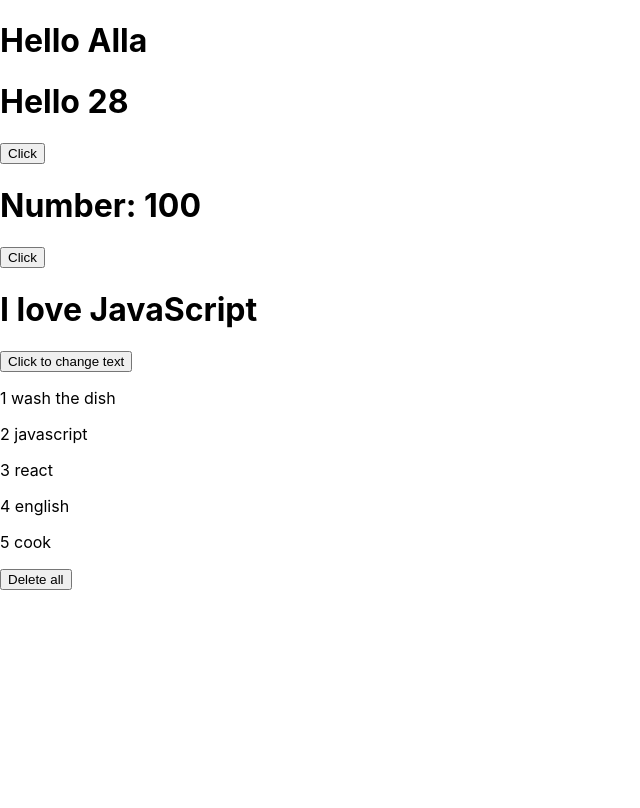
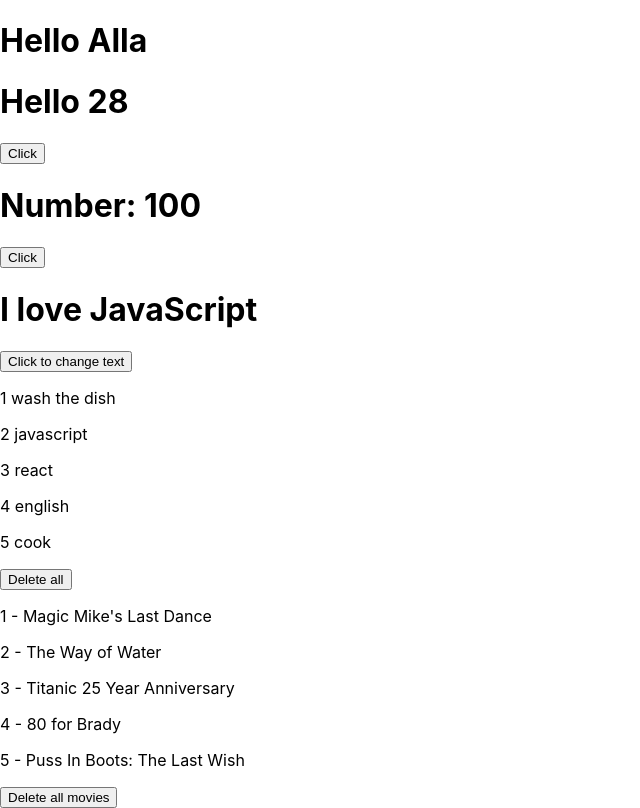
Before and after one commit to MaryiaBialetskaya1/learn-react-hooks, a React (Create React App) app: page / in a window 1280 px wide. Shown: the whole page, without its empty margins (0-640 px from the left). Built offline with nearby package versions, Linux system fonts and the light colour scheme.

Commit message:
add new component for training purpose

```diff
--- a/src/App.js
+++ b/src/App.js
@@ -2,6 +2,7 @@ import "./App.css";
 import { ChangeText } from "./components/ChangeText/ChangeText";
 import { CountDown } from "./components/Count/CountDown";
 import { List } from "./components/ListWithData/List";
+import { MoviesList } from "./components/MoviesListData/MoviesList";
 import UseHooks01 from "./components/UseHooks01/UseHooks01";
 function App() {
   return (
@@ -10,6 +11,7 @@ function App() {
       <CountDown />
       <ChangeText />
       <List />
+      <MoviesList />
     </div>
   );
 }
--- /dev/null
+++ b/src/components/MoviesListData/MoviesList.js
@@ -0,0 +1,29 @@
+import { useState } from "react";
+import { moviesData } from "../../data";
+
+export function MoviesList() {
+  const [movie, setMovie] = useState(moviesData);
+  return (
+    <div>
+      {movie.map((item) => {
+        const { id, movie } = item;
+        return (
+          <div key={id}>
+            <p>
+              {id} - {movie}
+            </p>
+          </div>
+        );
+      })}
+      <div>
+        <button
+          onClick={() => {
+            setMovie([]);
+          }}
+        >
+          Delete all movies
+        </button>
+      </div>
+    </div>
+  );
+}
--- a/src/data.js
+++ b/src/data.js
@@ -20,3 +20,26 @@ export const data = [
     todo: "cook",
   },
 ];
+
+export const moviesData = [
+  {
+    id: 1,
+    movie: "Magic Mike's Last Dance",
+  },
+  {
+    id: 2,
+    movie: "The Way of Water",
+  },
+  {
+    id: 3,
+    movie: "Titanic 25 Year Anniversary",
+  },
+  {
+    id: 4,
+    movie: "80 for Brady",
+  },
+  {
+    id: 5,
+    movie: "Puss In Boots: The Last Wish",
+  },
+];
```
